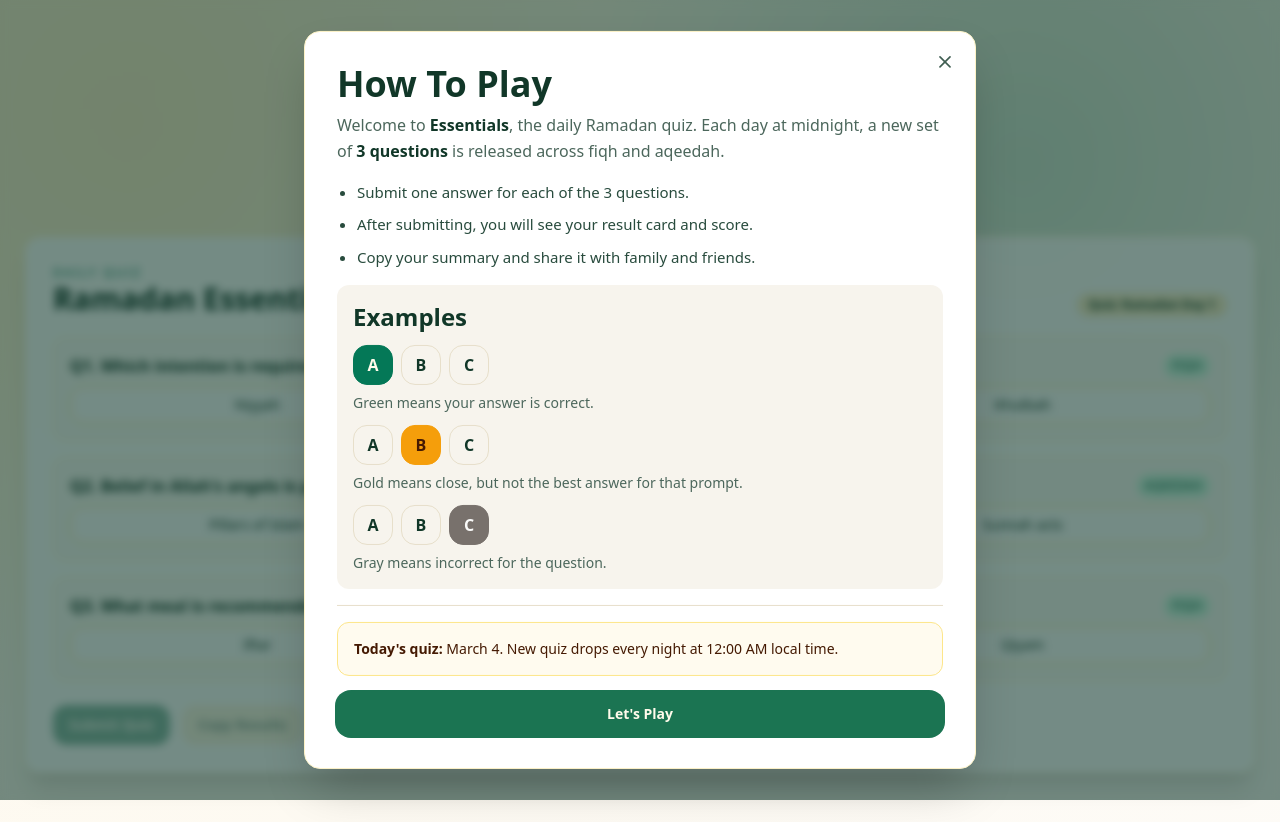
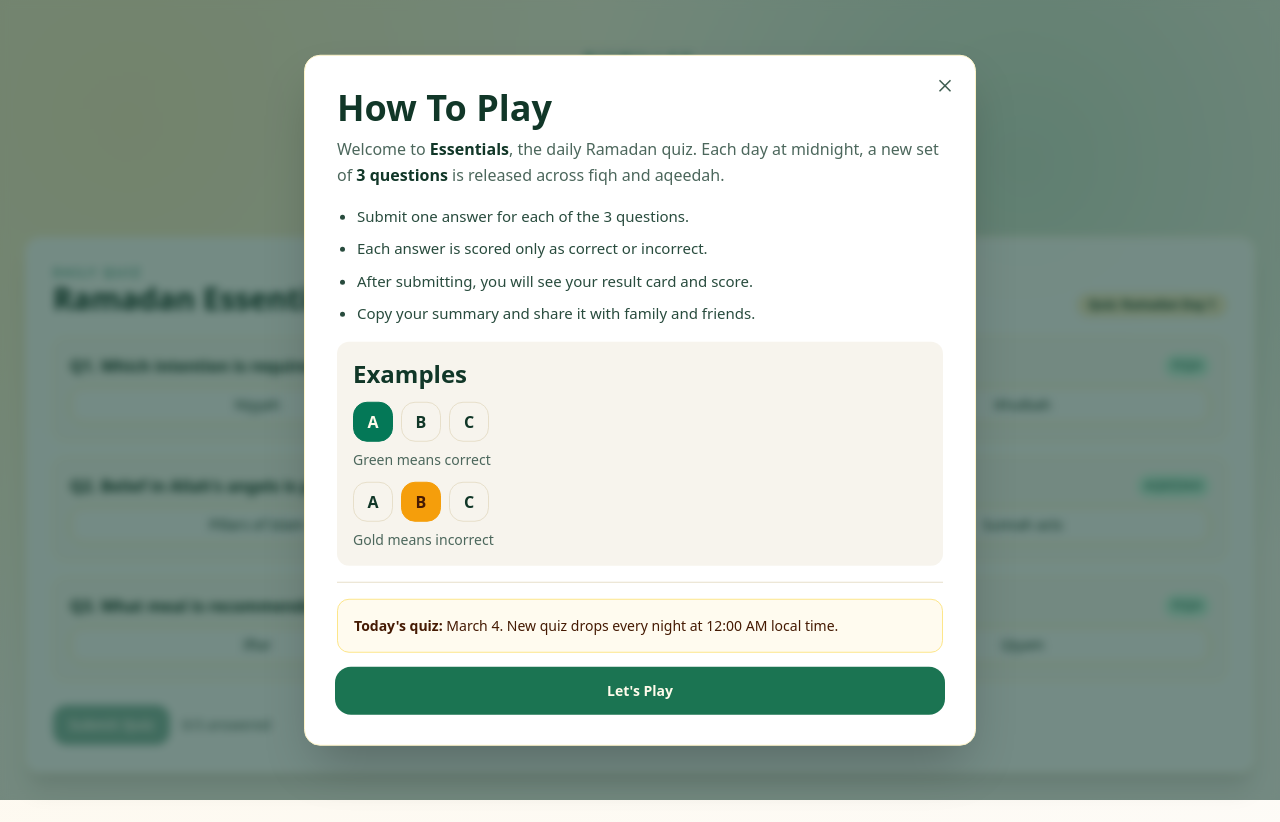
Before and after one commit to ShababKarim/essentials, a Next.js app: page / in a window 1280 px wide. Built offline with nearby package versions, Linux system fonts and the light colour scheme.

Commit message:
Fix prisma seed and quiz UI

```diff
--- a/app/components/instructions-modal.tsx
+++ b/app/components/instructions-modal.tsx
@@ -19,23 +19,15 @@ const tileRows = [
       ["B", ""],
       ["C", ""],
     ],
-    text: "Green means your answer is correct.",
+    text: "Green means correct",
   },
   {
     letters: [
       ["A", ""],
-      ["B", "tile-close"],
+      ["B", "tile-incorrect"],
       ["C", ""],
     ],
-    text: "Gold means close, but not the best answer for that prompt.",
-  },
-  {
-    letters: [
-      ["A", ""],
-      ["B", ""],
-      ["C", "tile-miss"],
-    ],
-    text: "Gray means incorrect for the question.",
+    text: "Gold means incorrect",
   },
 ] as const;
 
@@ -70,6 +62,7 @@ export function InstructionsModal() {
 
         <ul className="ml-5 list-disc space-y-2 text-[15px] leading-relaxed text-foreground/90">
           <li>Submit one answer for each of the 3 questions.</li>
+          <li>Each answer is scored only as correct or incorrect.</li>
           <li>After submitting, you will see your result card and score.</li>
           <li>Copy your summary and share it with family and friends.</li>
         </ul>
--- a/app/components/quiz-card.tsx
+++ b/app/components/quiz-card.tsx
@@ -3,12 +3,21 @@
 import { useMemo, useState } from "react";
 
 import { Button } from "@/components/ui/button";
+import {
+  Dialog,
+  DialogContent,
+  DialogDescription,
+  DialogHeader,
+  DialogTitle,
+} from "@/components/ui/dialog";
+import { Separator } from "@/components/ui/separator";
 
 type QuizQuestion = {
   id: string;
   prompt: string;
   topic: "fiqh" | "aqeedah";
   choices: string[];
+  correctChoiceIndex: number;
 };
 
 type QuizCardProps = {
@@ -18,25 +27,51 @@ type QuizCardProps = {
 };
 
 export function QuizCard({ quizName, quizTitle, questions }: QuizCardProps) {
-  const [answers, setAnswers] = useState<Record<string, string>>({});
-  const [submitted, setSubmitted] = useState(false);
+  const [answers, setAnswers] = useState<Record<string, number>>({});
+  const [showResults, setShowResults] = useState(false);
+  const [score, setScore] = useState(0);
 
   const answeredCount = useMemo(
-    () => Object.values(answers).filter(Boolean).length,
+    () => Object.values(answers).filter((value) => value !== undefined).length,
     [answers]
   );
 
+  const totalQuestions = questions.length;
+
+  const outcomeTiles = useMemo(
+    () =>
+      questions.map((question) =>
+        answers[question.id] === question.correctChoiceIndex ? "🟩" : "🟨"
+      ),
+    [answers, questions]
+  );
+
+  const resultMessage =
+    score === totalQuestions
+      ? "MashaAllah, perfect score. You got every question correct."
+      : "Great effort. Keep going, each day builds your essentials.";
+
   const copyResults = async () => {
     const content = [
-      `Essentials ${quizTitle}`,
-      `${answeredCount}/3 answered`,
-      "#RamadanQuiz #Essentials",
+      `Essentials • ${quizName} •`,
+      `Score: ${score}/${totalQuestions}`,
+      outcomeTiles.join("")
     ].join("\n");
 
     await navigator.clipboard.writeText(content);
   };
 
+  const handleSubmit = () => {
+    const nextScore = questions.reduce((count, question) => {
+      return count + (answers[question.id] === question.correctChoiceIndex ? 1 : 0);
+    }, 0);
+
+    setScore(nextScore);
+    setShowResults(true);
+  };
+
   return (
+    <>
       <section className="rounded-2xl border border-amber-100 bg-card/95 p-5 shadow-xl backdrop-blur sm:p-7">
         <header className="mb-5 flex flex-wrap items-end justify-between gap-3">
           <div>
@@ -63,8 +98,8 @@ export function QuizCard({ quizName, quizTitle, questions }: QuizCardProps) {
                 </span>
               </div>
               <div className="grid gap-2 sm:grid-cols-3">
-              {question.choices.map((choice) => {
-                const selected = answers[question.id] === choice;
+                {question.choices.map((choice, choiceIndex) => {
+                  const selected = answers[question.id] === choiceIndex;
                   return (
                     <button
                       key={choice}
@@ -72,7 +107,7 @@ export function QuizCard({ quizName, quizTitle, questions }: QuizCardProps) {
                       onClick={() =>
                         setAnswers((prev) => ({
                           ...prev,
-                        [question.id]: choice,
+                          [question.id]: choiceIndex,
                         }))
                       }
                       className={`rounded-md border px-3 py-2 text-sm transition ${
@@ -91,17 +126,47 @@ export function QuizCard({ quizName, quizTitle, questions }: QuizCardProps) {
         </div>
 
         <footer className="mt-6 flex flex-wrap items-center gap-3">
-        <Button
-          onClick={() => setSubmitted(true)}
-          disabled={answeredCount !== questions.length}
-        >
+          <Button onClick={handleSubmit} disabled={answeredCount !== questions.length}>
             Submit Quiz
           </Button>
-        <Button onClick={copyResults} variant="secondary" disabled={!submitted}>
+          <p className="text-sm text-muted-foreground">
+            {answeredCount}/{questions.length} answered
+          </p>
+        </footer>
+      </section>
+
+      <Dialog open={showResults} onOpenChange={setShowResults}>
+        <DialogContent>
+          <DialogHeader>
+            <DialogTitle>Quiz Results</DialogTitle>
+            <DialogDescription>{resultMessage}</DialogDescription>
+          </DialogHeader>
+
+          <div className="rounded-xl border border-amber-200 bg-amber-50/70 p-4 text-center">
+            <p className="text-sm uppercase tracking-wide text-amber-900">Your Score</p>
+            <p className="font-[var(--font-heading)] text-5xl font-bold text-emerald-900">
+              {score}/{totalQuestions}
+            </p>
+          </div>
+
+          <div className="flex justify-center gap-2 text-2xl" aria-label="result-outcomes">
+            {outcomeTiles.map((tile, idx) => (
+              <span key={`${tile}-${idx}`}>{tile}</span>
+            ))}
+          </div>
+
+          <Separator />
+
+          <div className="flex flex-wrap items-center gap-3">
+            <Button onClick={copyResults} className="flex-1">
               Copy Results
             </Button>
-        <p className="text-sm text-muted-foreground">{answeredCount}/3 answered</p>
-      </footer>
-    </section>
+            <Button onClick={() => setShowResults(false)} variant="secondary" className="flex-1">
+              Close
+            </Button>
+          </div>
+        </DialogContent>
+      </Dialog>
+    </>
   );
 }
--- a/app/globals.css
+++ b/app/globals.css
@@ -45,10 +45,6 @@ body {
   @apply border-emerald-700 bg-emerald-700 text-amber-50;
 }
 
-.tile-close {
+.tile-incorrect {
   @apply border-amber-500 bg-amber-500 text-amber-950;
 }
-
-.tile-miss {
-  @apply border-stone-500 bg-stone-500 text-stone-50;
-}
--- a/app/page.tsx
+++ b/app/page.tsx
@@ -11,18 +11,21 @@ const todaysQuiz = {
       topic: "fiqh" as const,
       prompt: "Which intention is required before beginning the fast?",
       choices: ["Niyyah", "Wudu", "Khutbah"],
+      correctChoiceIndex: 0,
     },
     {
       id: "q-2",
       topic: "aqeedah" as const,
       prompt: "Belief in Allah's angels is part of:",
       choices: ["Pillars of Islam", "Pillars of Iman", "Sunnah acts"],
+      correctChoiceIndex: 1,
     },
     {
       id: "q-3",
       topic: "fiqh" as const,
       prompt: "What meal is recommended before Fajr during fasting?",
       choices: ["Iftar", "Suhur", "Qiyam"],
+      correctChoiceIndex: 1,
     },
   ],
 };
```
Lines whose indentation alone changed are shown as unchanged.
